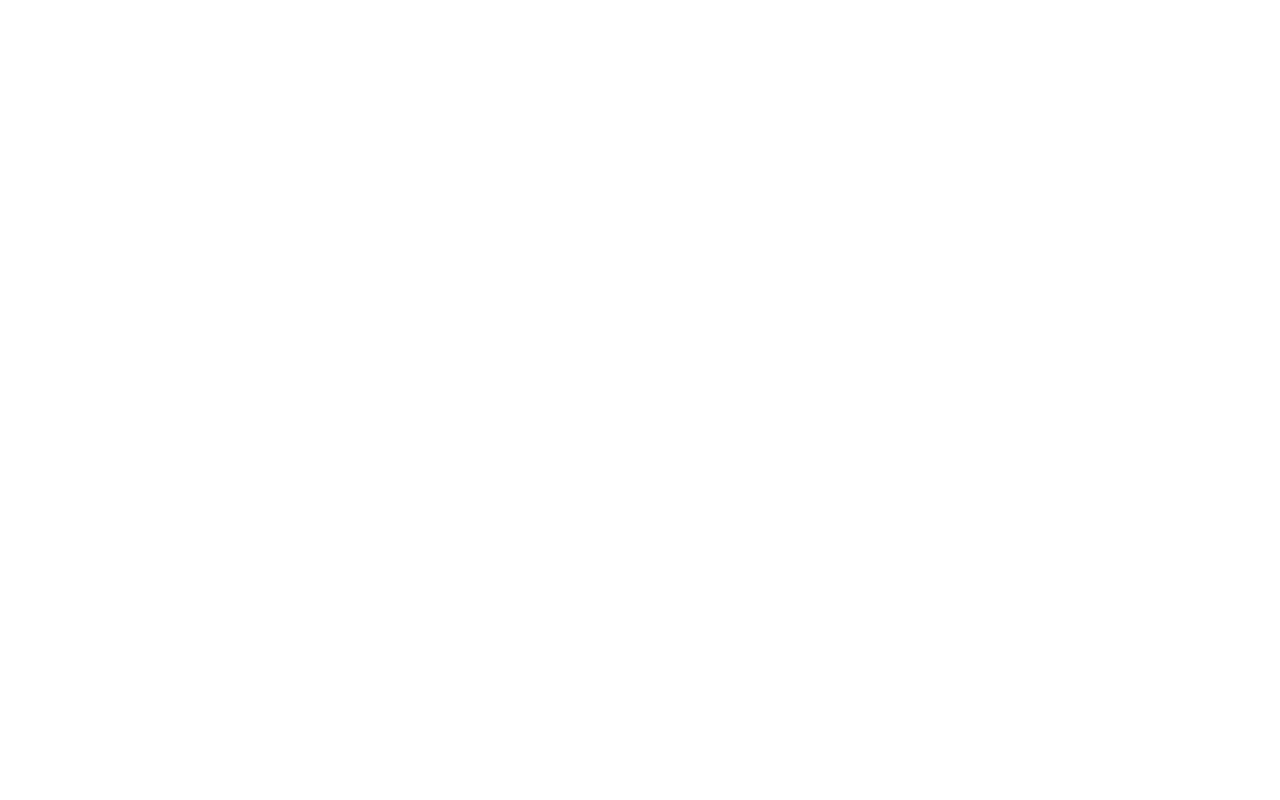
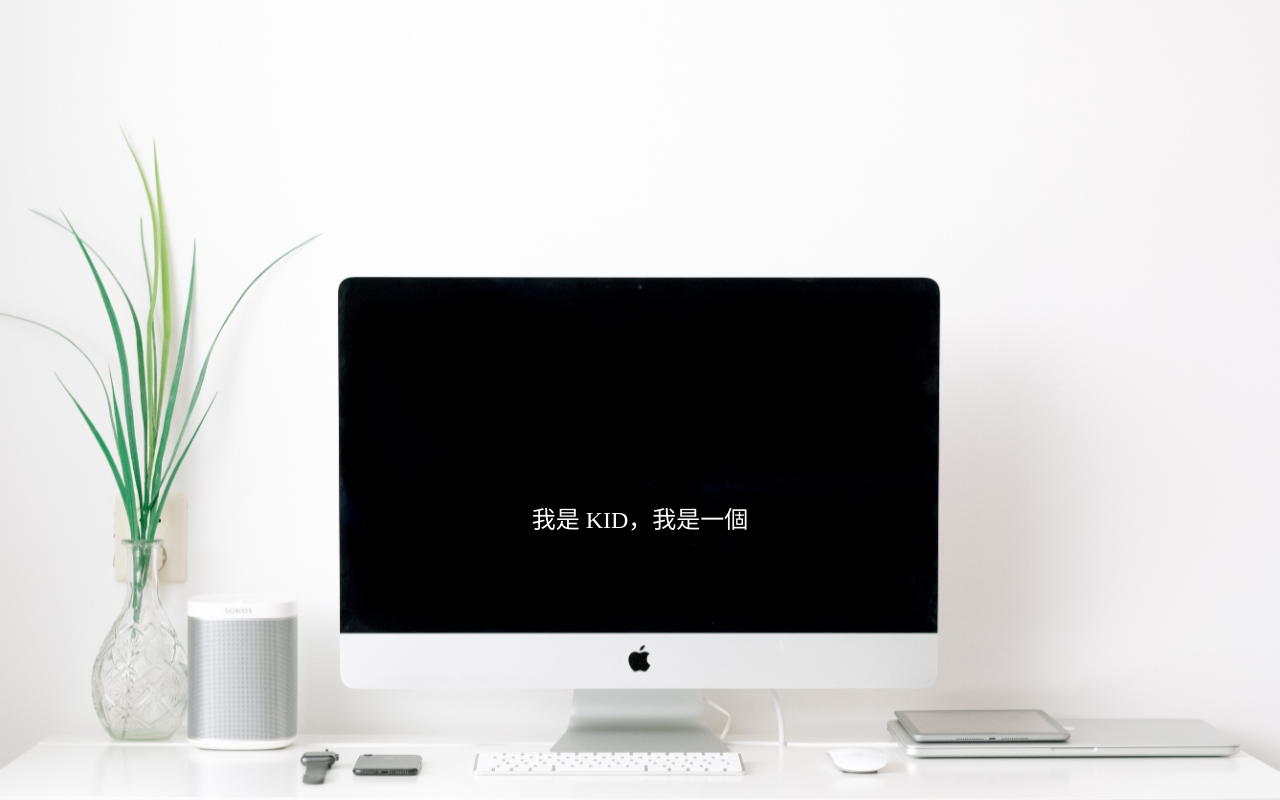
Before and after one commit to zhenglili520917/JS_TypeEffect, a plain HTML site: page index.html in a window 1280 px wide. Drawn offline with Linux system fonts and the light colour scheme.

Commit message:
背景圖片、打字區域調整

```diff
--- a/index.html
+++ b/index.html
@@ -6,6 +6,7 @@
     <link rel="stylesheet" href="style.css">
 </head>
 <body>
+    <div id="type">我是 KID，我是一個</div>
     <script src="./typeEffect.js"></script>
 </body>
 </html>
--- a/style.css
+++ b/style.css
@@ -0,0 +1,21 @@
+* {
+    margin: 0;
+    padding: 0;
+    font-family: 微軟正黑體;
+}
+
+body {
+    height: 100vh;
+    background-image: url(./mac.jpg);
+    background-size: cover;
+    background-position: center center;
+}
+
+#type {
+    width: 800px;
+    margin: 0 auto;
+    text-align: center;
+    padding-top: 500px;
+    color: white;
+    font-size: 1.5em;
+}
```
Also changed, not shown: mac.jpg (added).
